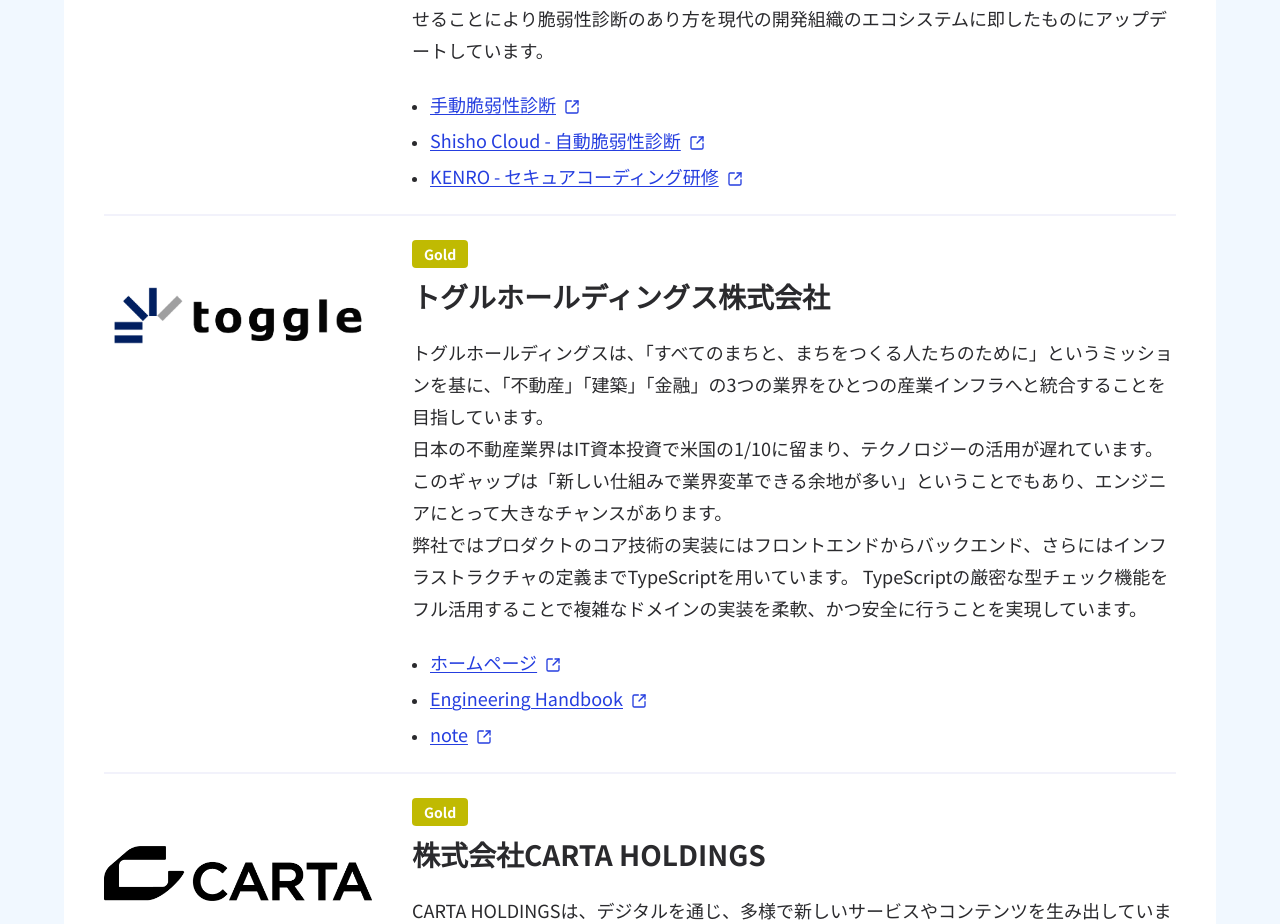
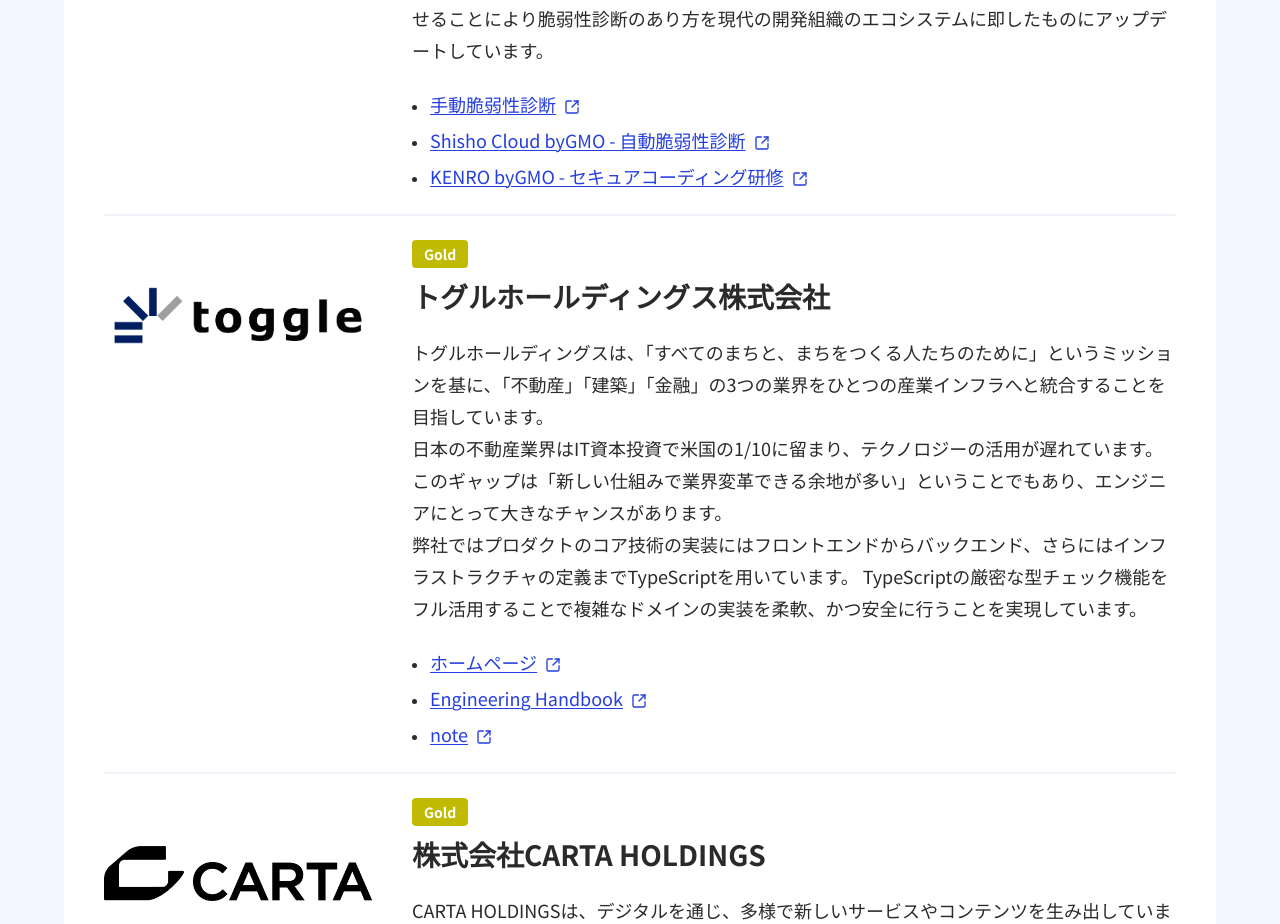
Before and after one commit to tskaigi/tskaigi2025-web-site, a Next.js app: page /sponsors in a window 1280 px wide. Shown: the part 8066-8990 px from the top of the page. Built offline with nearby package versions, Linux system fonts and the light colour scheme.

Commit message:
fix: スポンサーからの修正依頼 - リンクタイトル修正

```diff
--- a/src/constants/sponsorList.ts
+++ b/src/constants/sponsorList.ts
@@ -350,11 +350,11 @@ export const sponsorList: SponsorList = {
           href: "https://flatt.tech/assessment",
         },
         {
-          title: "Shisho Cloud - 自動脆弱性診断",
+          title: "Shisho Cloud byGMO - 自動脆弱性診断",
           href: "https://shisho.dev/ja",
         },
         {
-          title: "KENRO - セキュアコーディング研修",
+          title: "KENRO byGMO - セキュアコーディング研修",
           href: "https://flatt.tech/kenro",
         },
       ],
```
